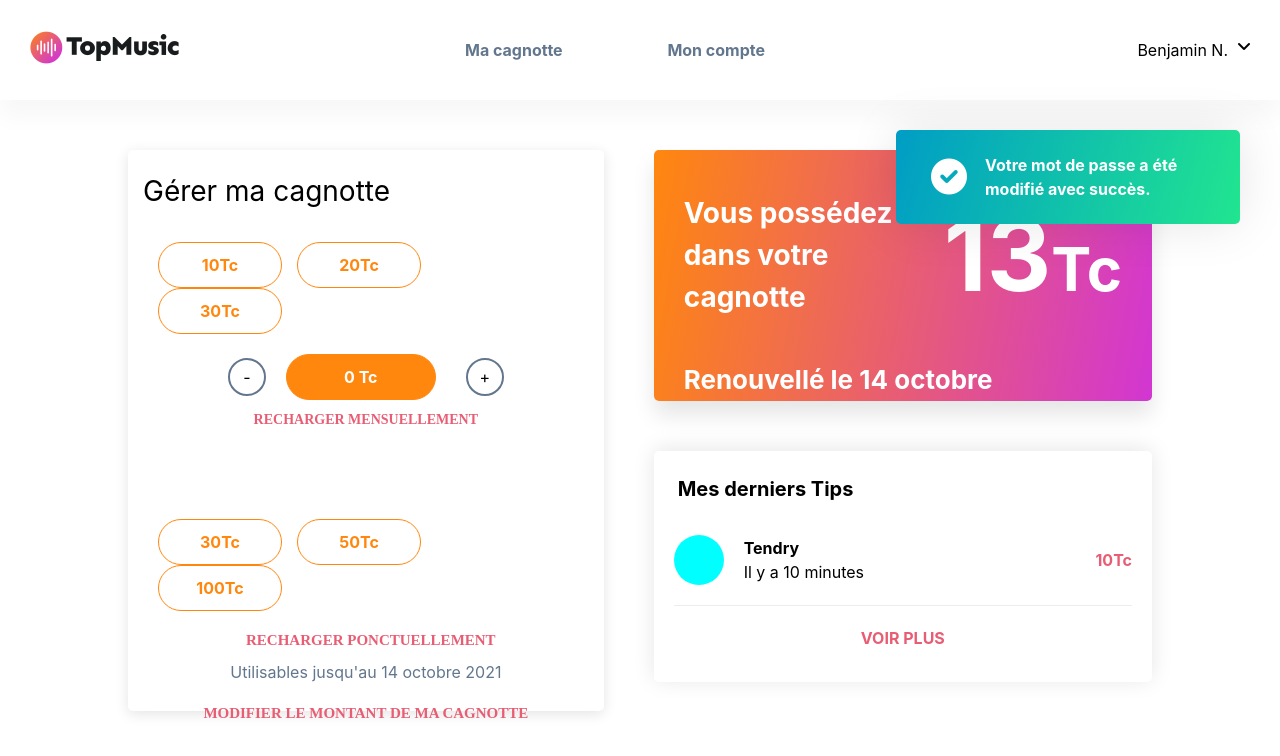
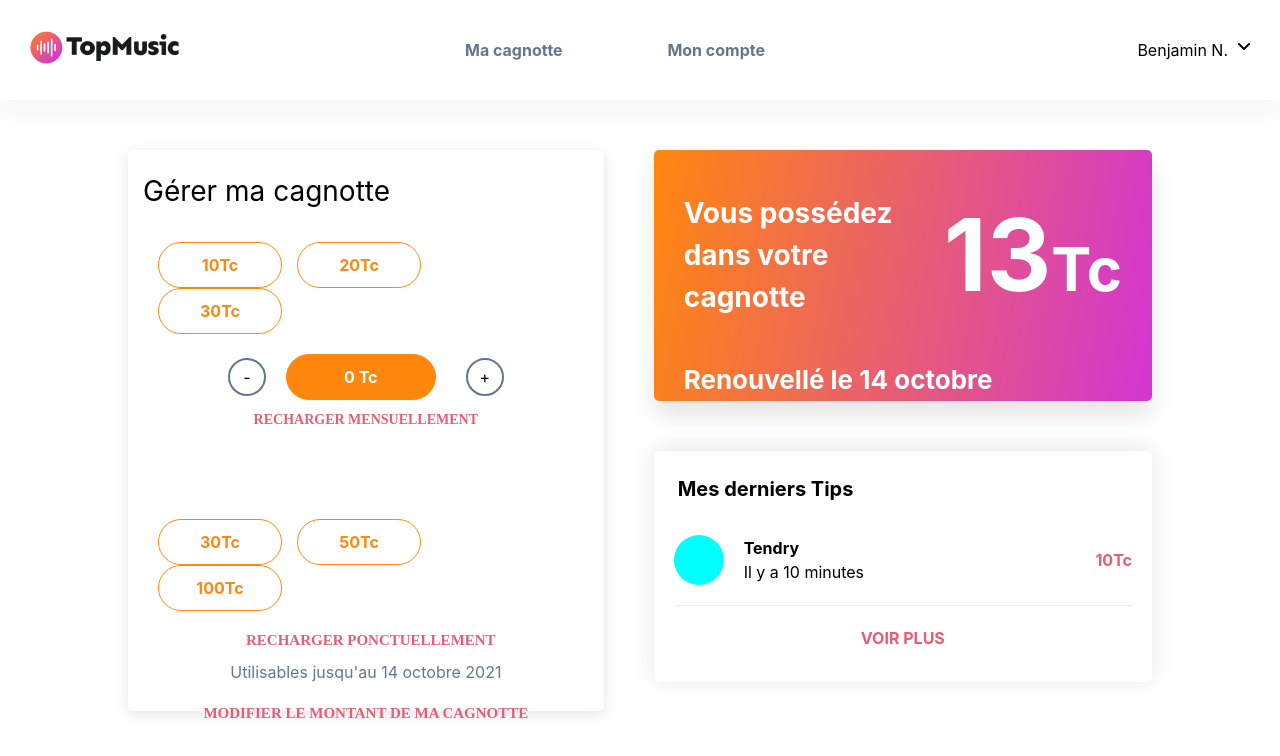
Before and after one commit to YevhenTiaka/TopMusic-Wallet, a Next.js app: page /cagnotte in a window 1280 px wide. Shown: the top 756 px of the page. Built offline with nearby package versions, Linux system fonts and the light colour scheme.

Commit message:
cagnotte

```diff
--- a/src/pages/cagnotte.tsx
+++ b/src/pages/cagnotte.tsx
@@ -3,12 +3,10 @@ import WalletManage from 'components/walletManage';
 import WalletAmount from 'components/walletAmount';
 import LastTips from 'components/lastTips';
 import { FC } from 'react';
-import Notification from 'components/notification';
 
 const Cagnotte: FC = () => {
   return (
     <main className={styles.main}>
-      <Notification>Votre mot de passe a été modifié avec succès.</Notification>
       <section className={styles.main__container}>
         <WalletManage />
         <section className={styles.main__right}>
```
